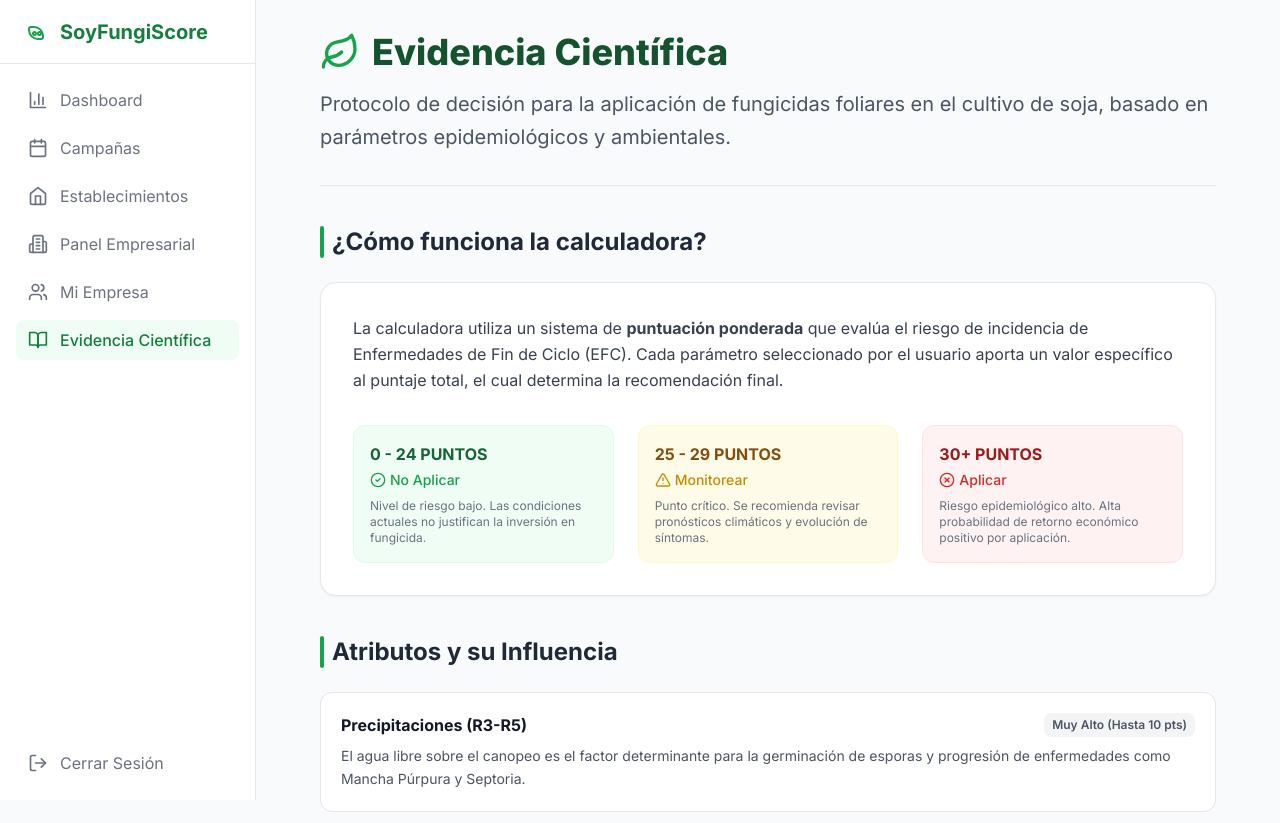
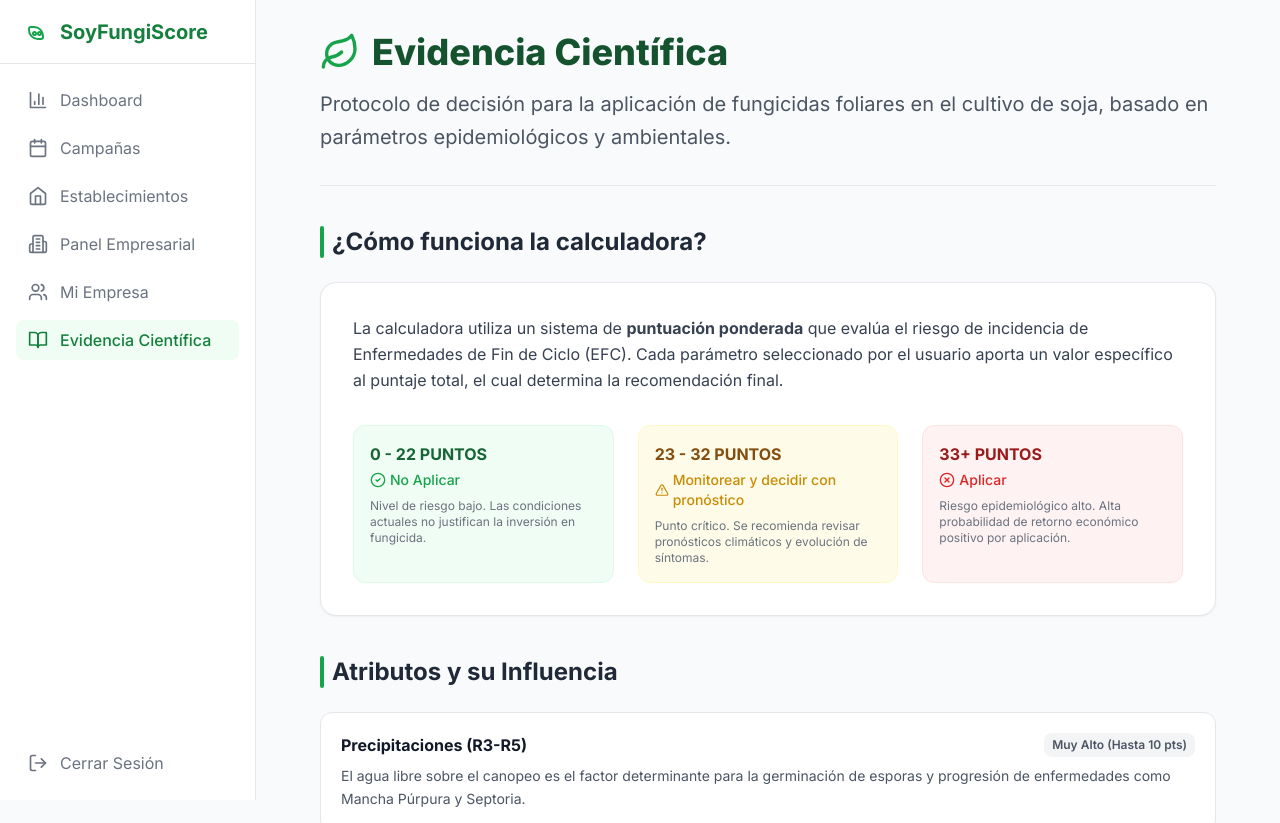
Before and after one commit to duartefacu120-create/soy-fungi-score, a Next.js app: page /evidence in a window 1280 px wide. Shown: the top 823 px of the page. Built offline with nearby package versions, Linux system fonts and the light colour scheme.

Commit message:
Update scoring thresholds and recommendation labels based on scientific paper

```diff
--- a/app/evidence/page.tsx
+++ b/app/evidence/page.tsx
@@ -27,21 +27,21 @@ export default function EvidencePage() {
                         </p>
                         <div className="grid md:grid-cols-3 gap-6 pt-4">
                             <div className="p-4 rounded-xl bg-green-50 border border-green-100">
-                                <div className="text-green-800 font-bold mb-1">0 - 24 PUNTOS</div>
+                                <div className="text-green-800 font-bold mb-1">0 - 22 PUNTOS</div>
                                 <div className="text-green-600 font-medium text-sm flex items-center gap-1">
                                     <CheckCircle2 className="h-4 w-4" /> No Aplicar
                                 </div>
                                 <p className="text-xs text-gray-500 mt-2">Nivel de riesgo bajo. Las condiciones actuales no justifican la inversión en fungicida.</p>
                             </div>
                             <div className="p-4 rounded-xl bg-yellow-50 border border-yellow-100">
-                                <div className="text-yellow-800 font-bold mb-1">25 - 29 PUNTOS</div>
+                                <div className="text-yellow-800 font-bold mb-1">23 - 32 PUNTOS</div>
                                 <div className="text-yellow-600 font-medium text-sm flex items-center gap-1">
-                                    <AlertTriangle className="h-4 w-4" /> Monitorear
+                                    <AlertTriangle className="h-4 w-4" /> Monitorear y decidir con pronóstico
                                 </div>
                                 <p className="text-xs text-gray-500 mt-2">Punto crítico. Se recomienda revisar pronósticos climáticos y evolución de síntomas.</p>
                             </div>
                             <div className="p-4 rounded-xl bg-red-50 border border-red-100">
-                                <div className="text-red-800 font-bold mb-1">30+ PUNTOS</div>
+                                <div className="text-red-800 font-bold mb-1">33+ PUNTOS</div>
                                 <div className="text-red-600 font-medium text-sm flex items-center gap-1">
                                     <XCircle className="h-4 w-4" /> Aplicar
                                 </div>
--- a/lib/grading-logic.ts
+++ b/lib/grading-logic.ts
@@ -85,11 +85,11 @@ export const calculateScore = (inputs: AssessmentInputs): AssessmentResult => {
     let recommendation = "";
     let color: AssessmentResult["color"] = "green";
 
-    if (score >= 30) {
+    if (score >= 33) {
         recommendation = "Aplicar";
         color = "red";
-    } else if (score >= 25) {
-        recommendation = "Monitorear / Revisar Pronóstico";
+    } else if (score >= 23) {
+        recommendation = "Monitorear y decidir con pronóstico";
         color = "yellow";
     } else {
         recommendation = "No Aplicar";
```
